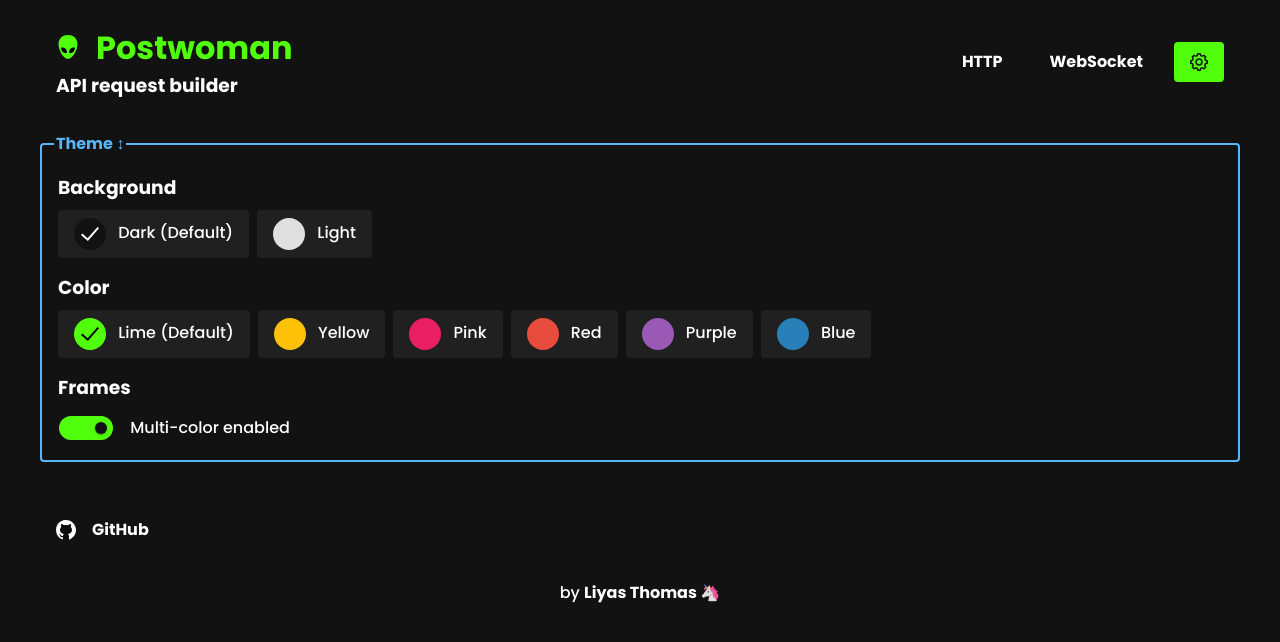
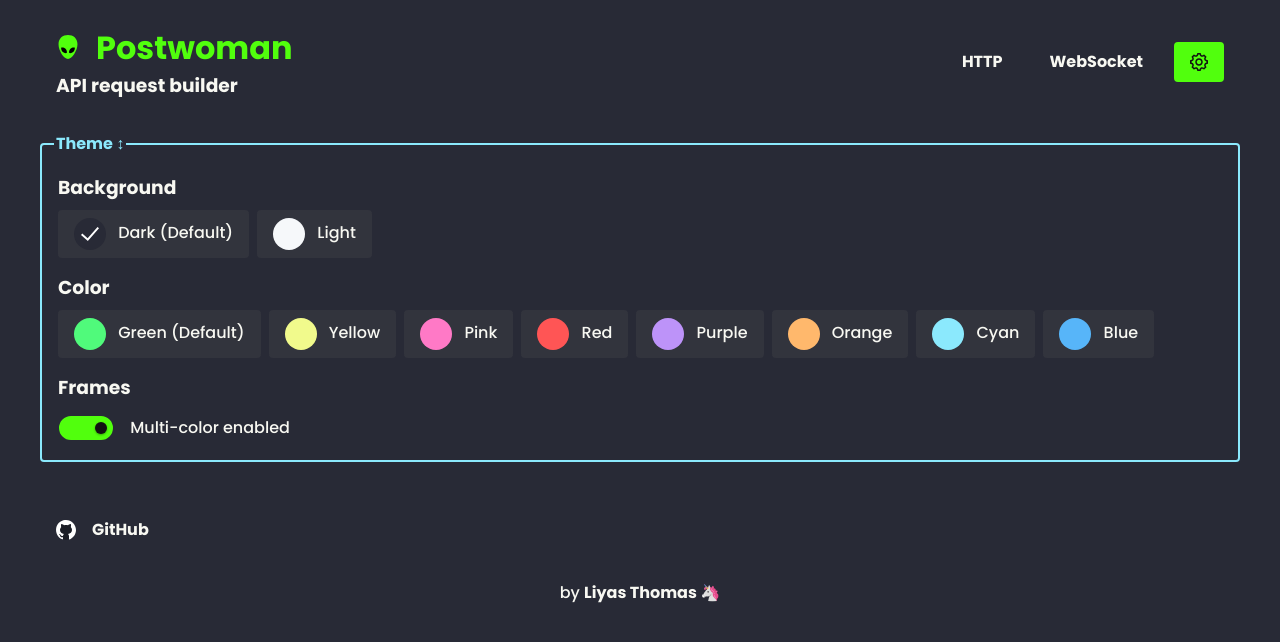
Before and after one commit to B-Guru/hoppscotch, a Nuxt app: page /settings in a window 1280 px wide. Shown: the top 642 px of the page. Built offline with nearby package versions, Linux system fonts and the light colour scheme.

Commit message:
:art: Updated color codes

```diff
--- a/assets/css/styles.scss
+++ b/assets/css/styles.scss
@@ -135,51 +135,59 @@
 }
 
 fieldset.gray {
-  border-color: #9B9B9B;
+  border-color: #BCC2CD;
 }
 
 fieldset.gray legend {
-  color: #9B9B9B;
+  color: #BCC2CD;
 }
 
 fieldset.green {
-  border-color: #B8E986;
+  border-color: #50fa7b;
 }
 
 fieldset.green legend {
-  color: #B8E986;
+  color: #50fa7b;
 }
 
 fieldset.cyan {
-  border-color: #50E3C2;
+  border-color: #8be9fd;
 }
 
 fieldset.cyan legend {
-  color: #50E3C2;
-}
-
-fieldset.blue-dark {
-  border-color: #4A90E2;
-}
-
-fieldset.blue-dark legend {
-  color: #4A90E2;
+  color: #8be9fd;
 }
 
 fieldset.purple {
-  border-color: #C198FB;
+  border-color: #bd93f9;
 }
 
 fieldset.purple legend {
-  color: #C198FB;
+  color: #bd93f9;
 }
 
 fieldset.orange {
-  border-color: #F5A623;
+  border-color: #ffb86c;
 }
 
 fieldset.orange legend {
-  color: #F5A623;
+  color: #ffb86c;
+}
+
+fieldset.pink {
+  border-color: #ff79c6;
+}
+
+fieldset.pink legend {
+  color: #ff79c6;
+}
+
+fieldset.red {
+  border-color: #ff5555;
+}
+
+fieldset.red legend {
+  color: #ff5555;
 }
 
 .hidden {
--- a/assets/css/themes.scss
+++ b/assets/css/themes.scss
@@ -7,21 +7,21 @@
 
 // Dark is the default theme variant.
 :root {
-  --bg-dark-color: #000000;
+  --bg-dark-color: #44475a;
   // Background color
-  --bg-color: #121212;
+  --bg-color: #282a36;
 	// Auto-complete color
-	--atc-color: #212121;
+	--atc-color: #3C4556;
   // Text color
-  --fg-color: #FFF;
+  --fg-color: #f8f8f2;
 
   // Error color
-  --err-color: #393939;
+  --err-color: #3C4556;
 
   // Active color
-  --ac-color: #51FF0D;
+  --ac-color: #50fa7b;
   // Active text color
-  --act-color: #121212;
+  --act-color: #282a36;
 }
 
 :root.light {
--- a/nuxt.config.js
+++ b/nuxt.config.js
@@ -51,7 +51,7 @@
 
       // Windows phone tile icon
       { name: 'msapplication-TileImage', content: `${routerBase.router.base}icons/icon-144x144.png` },
-      { name: 'msapplication-TileColor', content: '#121212' },
+      { name: 'msapplication-TileColor', content: '#282a36' },
       { name: 'msapplication-tap-highlight', content: 'no' },
 
       // OpenGraph
@@ -119,8 +119,8 @@
         description: meta.shortDescription,
 
         display: "standalone",
-        theme_color: "#121212",
-        background_color: "#121212",
+        theme_color: "#282a36",
+        background_color: "#282a36",
 
         icons: ((sizes) => {
           let icons = [];
--- a/pages/index.vue
+++ b/pages/index.vue
@@ -1,6 +1,6 @@
 <template>
   <div class="page">
-    <pw-section class="blue" label="Request" ref="request">
+    <pw-section class="cyan" label="Request" ref="request">
       <ul>
         <li>
           <label for="method">Method</label>
@@ -48,7 +48,7 @@
         </li>
       </ul>
     </pw-section>
-    <pw-section class="blue-dark" label="Request Code" ref="requestCode" v-if="!isHidden">
+    <pw-section class="blue" label="Request Code" ref="requestCode" v-if="!isHidden">
       <ul>
         <li>
           <label for="requestType">Request Type</label>
@@ -76,7 +76,7 @@
         </li>
       </ul>
     </pw-section>
-    <pw-section class="blue-dark" label="Request Body" v-if="method === 'POST' || method === 'PUT' || method === 'PATCH'">
+    <pw-section class="blue" label="Request Body" v-if="method === 'POST' || method === 'PUT' || method === 'PATCH'">
       <ul>
         <li>
           <autocomplete :source="validContentTypes" :spellcheck="false" v-model="contentType">Content Type
@@ -212,7 +212,7 @@
         </li>
       </ul>
     </pw-section>
-    <pw-section class="cyan" collapsed label="Parameters">
+    <pw-section class="pink" collapsed label="Parameters">
       <ol v-for="(param, index) in params">
         <li>
           <label :for="'param'+index">Key {{index + 1}}</label>
--- a/pages/settings.vue
+++ b/pages/settings.vue
@@ -1,6 +1,6 @@
 <template>
 	<div class="page">
-		<pw-section class="blue" label="Theme">
+		<pw-section class="cyan" label="Theme">
 			<ul>
 				<li>
 					<h3 class="title">Background</h3>
@@ -77,12 +77,12 @@
                 //        You should copy the existing light theme as a template and then just
                 //        set the relevant values.
                 themes: [{
-                    "color": "#121212",
+                    "color": "#282a36",
                     "name": "Dark (Default)",
                     "class": ""
                 },
                     {
-                        "color": "#DFDFDF",
+                        "color": "#F6F8FA",
                         "name": "Light",
                         "vibrant": true,
                         "class": "light"
@@ -92,34 +92,44 @@
                 colors: [
                     // If the color is vibrant, black is used as the active foreground color.
                     {
-                        "color": "#51ff0d",
-                        "name": "Lime (Default)",
+                        "color": "#50fa7b",
+                        "name": "Green (Default)",
                         "vibrant": true
                     },
                     {
-                        "color": "#FFC107",
+                        "color": "#f1fa8c",
                         "name": "Yellow",
                         "vibrant": true
                     },
                     {
-                        "color": "#E91E63",
+                        "color": "#ff79c6",
                         "name": "Pink",
-                        "vibrant": false
+                        "vibrant": true
                     },
                     {
-                        "color": "#e74c3c",
+                        "color": "#ff5555",
                         "name": "Red",
                         "vibrant": false
                     },
                     {
-                        "color": "#9b59b6",
+                        "color": "#bd93f9",
                         "name": "Purple",
-                        "vibrant": false
+                        "vibrant": true
                     },
                     {
-                        "color": "#2980b9",
+                        "color": "#ffb86c",
+                        "name": "Orange",
+                        "vibrant": true
+                    },
+                    {
+                        "color": "#8be9fd",
+                        "name": "Cyan",
+                        "vibrant": true
+                    },
+                    {
+                        "color": "#57b5f9",
                         "name": "Blue",
-                        "vibrant": false
+                        "vibrant": true
                     },
                 ],
 
@@ -162,7 +172,7 @@
                 // By default, the color is vibrant.
                 if (vibrant == null) vibrant = true;
                 document.documentElement.style.setProperty('--ac-color', color);
-                document.documentElement.style.setProperty('--act-color', vibrant ? '#121212' : '#fff');
+                document.documentElement.style.setProperty('--act-color', vibrant ? '#282a36' : '#f8f8f2');
                 this.applySetting('THEME_COLOR', color.toUpperCase());
                 this.applySetting('THEME_COLOR_VIBRANT', vibrant);
             },
--- a/pages/websocket.vue
+++ b/pages/websocket.vue
@@ -1,6 +1,6 @@
 <template>
   <div class="page">
-    <pw-section class="blue" label="Request" ref="request">
+    <pw-section class="cyan" label="Request" ref="request">
       <ul>
         <li>
           <label for="url">URL</label>
@@ -104,7 +104,7 @@
         this.communication.log = [{
           payload: `Connecting to ${this.url}...`,
           source: 'info',
-          color: 'lime'
+          color: 'var(--ac-color)'
         }];
         try {
           this.socket = new WebSocket(this.url);
@@ -113,7 +113,7 @@
             this.communication.log = [{
               payload: `Connected to ${this.url}.`,
               source: 'info',
-              color: 'lime',
+              color: 'var(--ac-color)',
               ts: (new Date()).toLocaleTimeString()
             }];
           };
@@ -125,7 +125,7 @@
             this.communication.log.push({
               payload: `Disconnected from ${this.url}.`,
               source: 'info',
-              color: 'red',
+              color: '#ff5555',
               ts: (new Date()).toLocaleTimeString()
             });
           };
```
Also changed, not shown: components/autocomplete.vue (+34 -35 lines).
